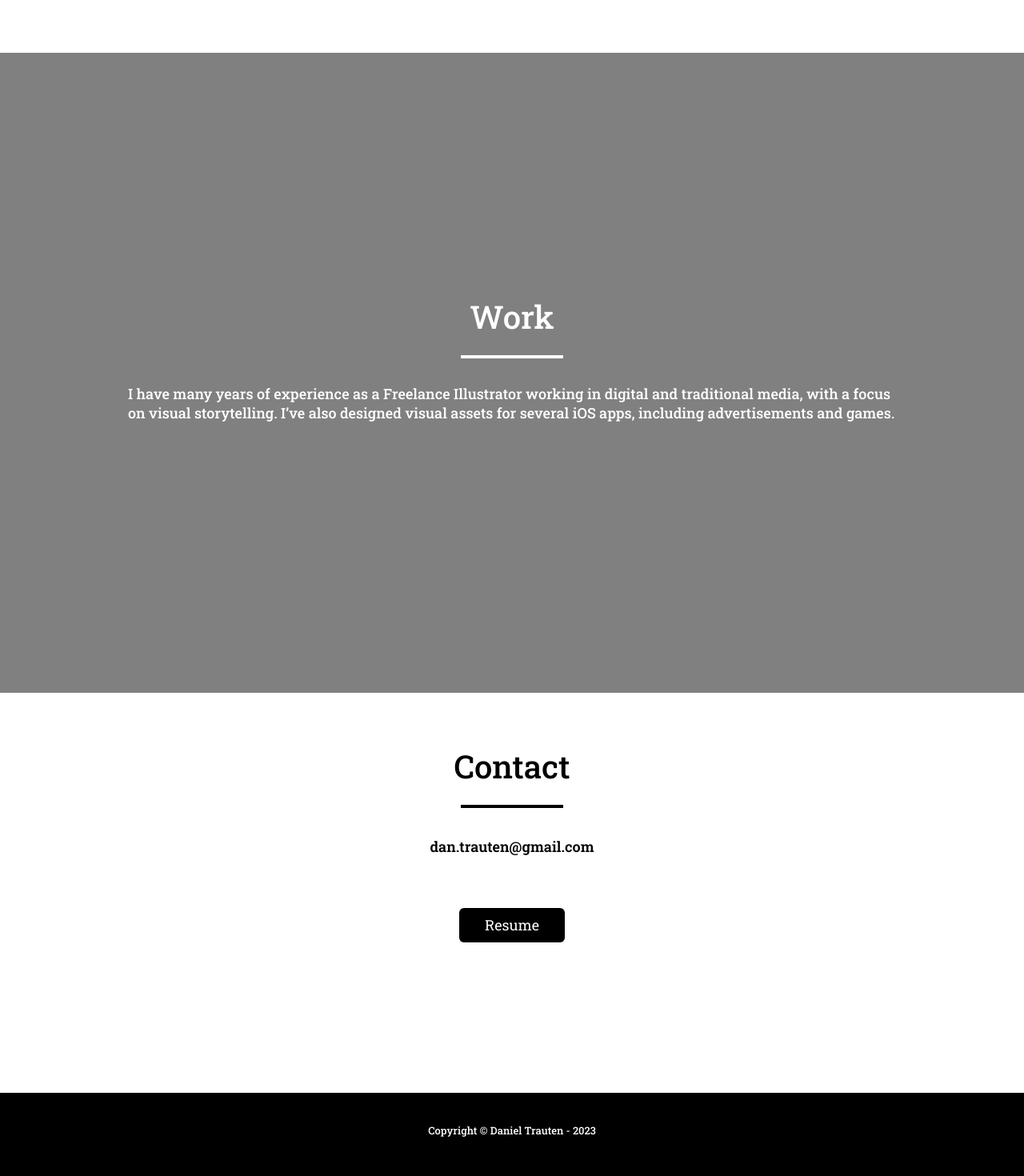
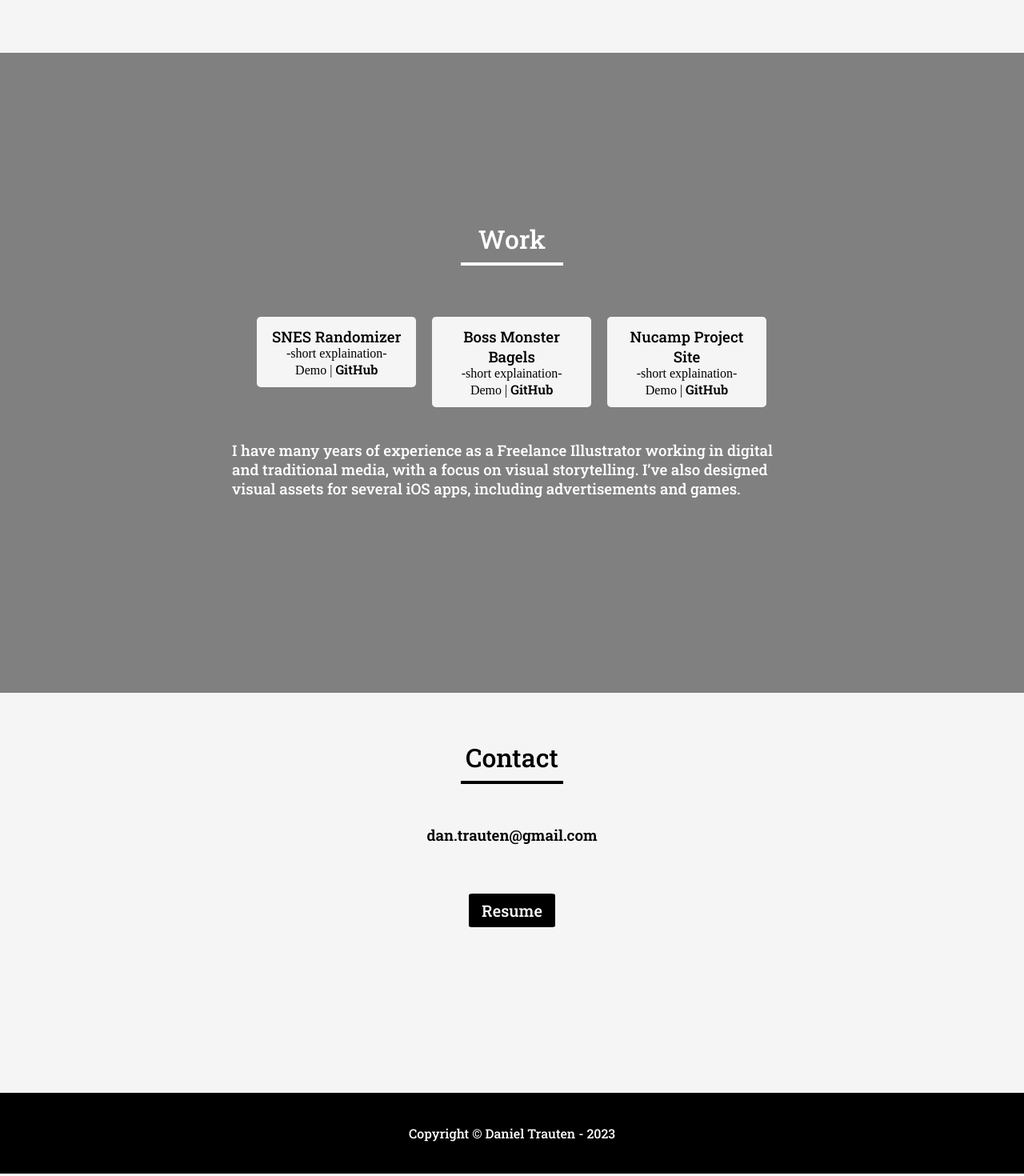
Before and after one commit to trautfish/portfolio-site, a React (Create React App) app: page / in a window 1280 px wide. Shown: the part 1234-2704 px from the top of the page at 80% size. Built offline with nearby package versions, Linux system fonts and the light colour scheme; some icons are missing.

Commit message:
Removed reactstrap

```diff
--- a/src/App.css
+++ b/src/App.css
@@ -1,16 +1,15 @@
 @import url('https://fonts.googleapis.com/css2?family=Roboto+Condensed&family=Roboto+Slab:wght@300;400;500;600&display=swap');
 
-h1 {
-	font-family: 'Roboto Slab', serif;
+* {
+	box-sizing: border-box;
 }
 
-h2 {
+h1,
+h2,
+h3,
+h4 {
 	font-family: 'Roboto Slab', serif;
-}
-
-h3 {
-	font-family: 'Roboto Slab', serif;
-	font-size: small;
+	font-weight: 500;
 }
 
 nav {
@@ -19,8 +18,9 @@ nav {
 	justify-content: space-between;
 	background-color: white;
 	width: 100%;
-	padding: 1rem;
+	padding: 1.5rem;
 	position: fixed;
+	z-index: 100;
 
 	font-family: 'Roboto Slab', serif;
 }
@@ -38,7 +38,6 @@ ul {
 }
 
 li {
-	padding-top: 1rem;
 	cursor: pointer;
 }
 
@@ -47,9 +46,8 @@ li:hover {
 }
 
 a {
-   font-family: 'Roboto Slab', serif;
+	font-family: 'Roboto Slab', serif;
 	font-weight: bold;
-   font-size: large;
 	text-decoration: none;
 	color: black;
 }
@@ -60,23 +58,20 @@ a:hover {
 }
 
 .logo {
-	width: 400px;
-	height: 400px;
-	border-style: solid;
-	border: none;
+	width: 325px;
+	height: 325px;
 	border-radius: 50%;
 	margin: 5rem 0 3rem 0;
 }
 
 .home-title {
 	color: white;
-	font-size: 48px;
+	margin-bottom: 0.5rem;
 }
 
 .home-subtitle {
-	font-size: 28px;
 	color: white;
-	padding-top: 1.5rem;
+	margin-top: 1rem;
 }
 
 .content-home {
@@ -92,7 +87,7 @@ a:hover {
 	display: flex;
 	flex-direction: column;
 	height: 500px;
-	background-color: white;
+	background-color: whitesmoke;
 	align-items: center;
 	justify-content: center;
 }
@@ -111,13 +106,43 @@ a:hover {
 	display: flex;
 	flex-direction: column;
 	height: 500px;
-	background-color: white;
+	background-color: whitesmoke;
 	color: black;
 	align-items: center;
 	justify-content: center;
-   line-height: 6rem;
+}
+.content-container {
+	display: flex;
+	flex-direction: column;
+	align-items: center;
+	justify-content: center;
+	line-height: 6rem;
 }
 
+.projects-columns {
+	float: left;
+	width: 33.3%;
+	padding: 4rem 10px 10px;
+}
+
+.row {
+	margin: 0 -5px;
+}
+
+.row:after {
+	content: '';
+	display: table;
+	clear: both;
+}
+
+.card {
+	background-color: whitesmoke;
+	color: black;
+	border: none;
+	border-radius: 5px;
+	padding: 12px;
+	text-align: center;
+}
 
 .divider-custom-line {
 	background-color: white;
@@ -126,7 +151,7 @@ a:hover {
 	height: 0.25rem;
 	background-color: white;
 	border-color: white;
-   margin-top: 1rem;
+	margin-top: 0.5rem;
 }
 
 .divider-custom-line-dark {
@@ -134,7 +159,8 @@ a:hover {
 	width: 100%;
 	max-width: 8rem;
 	height: 0.25rem;
-   margin-top: 1rem;
+	margin-top: 0.5rem;
+	margin-bottom: 1rem;
 	background-color: black;
 	border-color: black;
 }
@@ -147,9 +173,8 @@ a:hover {
 .work-text,
 .about-text {
 	display: flex;
-	font-size: large;
 	line-height: 1.5rem;
-	width: 75%;
+	max-width: 700px;
 	margin: 2rem;
 }
 
@@ -158,19 +183,20 @@ a:hover {
 	align-items: center;
 	justify-content: space-between;
 	width: 12rem;
+	margin-top: 1.5rem;
 }
 
-.btn {
+button {
 	background-color: black;
 	color: white;
 	border-style: none;
-	padding: 0.5rem 2rem;
-   font-size: 18px;
+	border-radius: 5%;
+	padding: 0.5rem 1rem;
 
 	font-family: 'Roboto Slab', serif;
 }
 
-.btn:hover {
+button:hover {
 	background-color: magenta;
 }
 
@@ -181,13 +207,13 @@ a:hover {
 	padding-bottom: 4rem;
 } */
 
-.SubFooter {
+/* .SubFooter {
 	display: flex;
 	padding: 6rem;
 	background-color: rgb(65, 65, 65);
 	color: white;
 	justify-content: center;
-}
+} */
 
 .Footer {
 	display: flex;
--- a/src/App.js
+++ b/src/App.js
@@ -1,11 +1,8 @@
-import 'bootstrap/dist/css/bootstrap.min.css';
 import './App.css';
 import { Link, animateScroll as scroll } from 'react-scroll';
-import logo from './images/logo-temp.jpeg';
+import logo from './images/logo-portrait.jpg';
 import { Icon } from '@iconify/react';
 import Footer from './components/Footer';
-// import ContactForm from './components/ContactForm';
-import { Button } from 'reactstrap';
 
 function App() {
 	const menuItems = [
@@ -36,7 +33,7 @@ function App() {
 									<Link
 										to={menu.id}
 										smooth={true}
-										offset={100}
+										offset={-80}
 										duration={200}
 									>
 										{menu.title}
@@ -62,10 +59,11 @@ function App() {
 							Frontend Developer - Illustrator
 						</h2>
 					</div>
+
 					<div className='content-about' id='1'>
 						<h1>About</h1>
 						<div class='divider-custom-line-dark'></div>
-						<h2 className='about-text'>
+						<h3 className='about-text'>
 							Hi!
 							<br />
 							<br />
@@ -77,27 +75,76 @@ function App() {
 							<br />
 							I’m always looking to work with other collaborators to
 							create accessible, human-centered web experiences.
-						</h2>
+						</h3>
 					</div>
+
 					<div className='content-work' id='2'>
 						<h1>Work</h1>
 						<div class='divider-custom-line'></div>
-						<h2 className='work-text'>
+						<div className='row'>
+							<div className='projects-columns'>
+								<div class='card'>
+									<h3>SNES Randomizer</h3>
+									<p>-short explaination-</p>
+									<p>
+										Demo |{' '}
+										<a href='https://github.com/trautfish/snes-randomizer'>
+											GitHub
+										</a>
+									</p>
+								</div>
+							</div>
+							<div className='projects-columns'>
+								<div class='card'>
+									<h3>Boss Monster Bagels</h3>
+									<p>-short explaination-</p>
+									<p>
+										Demo |{' '}
+										<a href='https://github.com/trautfish/bossbagels-react'>
+											GitHub
+										</a>
+									</p>
+								</div>
+							</div>
+							<div className='projects-columns'>
+								<div class='card'>
+									<h3>Nucamp Project Site</h3>
+									<p>-short explaination-</p>
+									<p>
+										Demo |{' '}
+										<a href='https://github.com/trautfish/nucampsite-react'>
+											GitHub
+										</a>
+									</p>
+								</div>
+							</div>
+						</div>
+						<div className='illo-thumbs'></div>
+
+						<h3 className='work-text'>
 							I have many years of experience as a Freelance Illustrator
 							working in digital and traditional media, with a focus on
 							visual storytelling. I’ve also designed visual assets for
 							several iOS apps, including advertisements and games.
-						</h2>
+						</h3>
 					</div>
+
 					<div className='content-contact' id='3'>
 						<h1 className='contact-title'>Contact</h1>
 						<div class='divider-custom-line-dark'></div>
+						<div className='content-container'>
+							<h3>
 								<a href='mailto: dan.trauten@gmail.com'>
 									dan.trauten@gmail.com
 								</a>
+							</h3>
+
 							<a href='https://docs.google.com/document/d/1hNxlhBsEFLyJGwmAuDAIxBsR17_V3kddGkCeMlSk8ic/edit?usp=sharing'>
-							<Button>Resume</Button>
+								<button>
+									<h2>Resume</h2>
+								</button>
 							</a>
+
 							<div className='work-links'>
 								<a href='http://www.github.com/trautfish'>
 									<span class='work-icons'>
@@ -121,6 +168,7 @@ function App() {
 								</a>
 							</div>
 						</div>
+					</div>
 				</main>
 			</div>
 
--- a/src/components/Footer.js
+++ b/src/components/Footer.js
@@ -3,7 +3,7 @@ import React from 'react';
 const Footer = () => {
 	return (
 		<div className='Footer'>
-			<h3>Copyright © Daniel Trauten - 2023</h3>
+			<h4>Copyright © Daniel Trauten - 2023</h4>
 		</div>
 	);
 };
```
Also changed, not shown: src/images/logo-portrait.jpg (added). Lines whose indentation alone changed are shown as unchanged.
